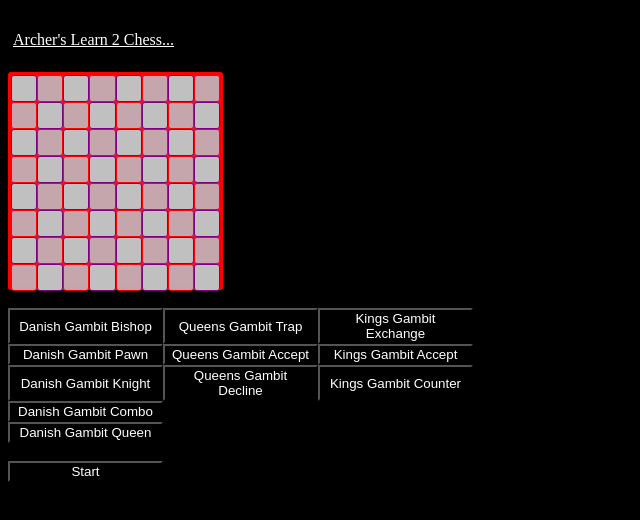
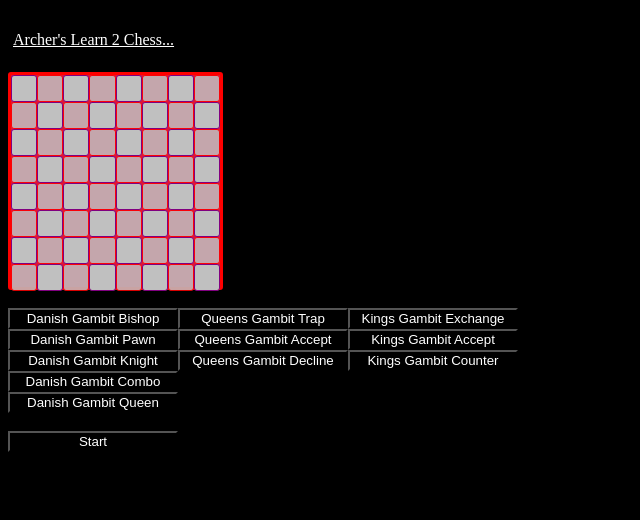
Before and after one commit to Soulbow2/soulbow3.github.io, a plain HTML site: page index.html in a window 1280 px wide. Shown: the whole page, without its empty margins (0-640 px from the left). Drawn offline with Linux system fonts and the light colour scheme.

Commit message:
Adjust button width in styles.css
Increased button width from 155px to 170px.

```diff
--- a/styles.css
+++ b/styles.css
@@ -8,7 +8,7 @@ header {background: black; color: white; font-size: 16px; margin: 5px;}
 
 div {display: flex;}
 
-button {width: 155px; color: white; background: black;}
+button {width: 170px; color: white; background: black;}
 
 span{background: silver; color: darkgoldenrod; text-align: center; font-size: 18px;}
 
```
